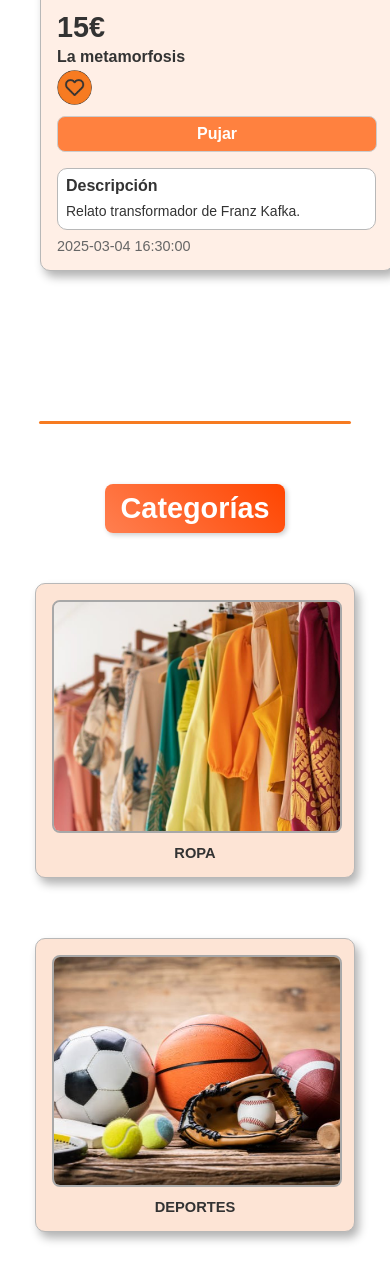
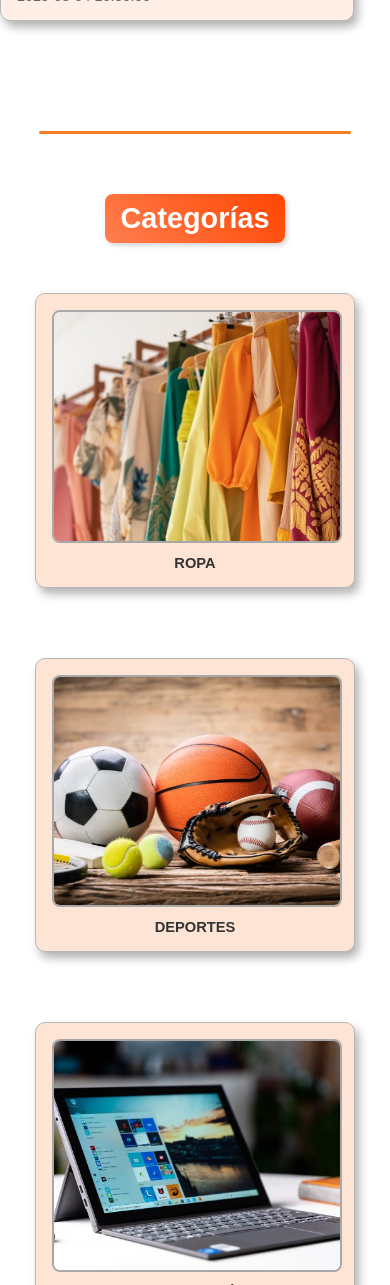
Before and after one commit to ElbaCalvo/Biddly, a PHP site: page /app/view/mainScreen.php in a window 390 px wide; the page is wider, and only the part inside the window is pictured. Shown: the part 2033-3318 px from the top of that part. Run offline with PHP 8.4, Linux system fonts and the light colour scheme; data comes from the database, SQL or seed files in the repository.

Commit message:
Solucionados problemas de alineamiento en los responsive

```diff
--- a/app/view/css/mainScreen.css
+++ b/app/view/css/mainScreen.css
@@ -63,7 +63,6 @@ a {
   box-shadow: 4px 6px 10px rgba(0, 0, 0, 0.3);
   /* Sombra más visible */
   color: #333;
-  margin: 40px;
   /* Reduce el margen vertical entre filas */
   flex-direction: column;
   align-items: baseline;
@@ -75,9 +74,9 @@ a {
   display: grid;
   width: 100%;
   margin: 30px auto 100px auto;
-  gap: 80px;
-  grid-template-columns: repeat(auto-fit, minmax(280px, 1fr));
-  max-width: calc(3 * 280px + 2 * 80px + 120px);
+  gap: 55px;
+  grid-template-columns: repeat(auto-fit, minmax(330px, 1fr));
+  max-width: calc(3 * 330px + 2 * 90px);
 }
 
 .comunityFavorites {
@@ -190,9 +189,9 @@ a {
   display: grid;
   width: 100%;
   margin: 30px auto 100px auto;
-  gap: 60px 120px; /* 60px horizontal gap, 120px vertical gap */
+  gap: 70px;
   grid-template-columns: repeat(auto-fit, minmax(280px, 1fr));
-  max-width: calc(3 * 280px + 2 * 60px + 120px);
+  max-width: calc(3 * 280px + 2 * 60px + 150px);
 }
 
 .categoryContainer .contentContainer {
```
Also changed, not shown: app/view/css/loggedMainScreen.css (+5 -6 lines).
